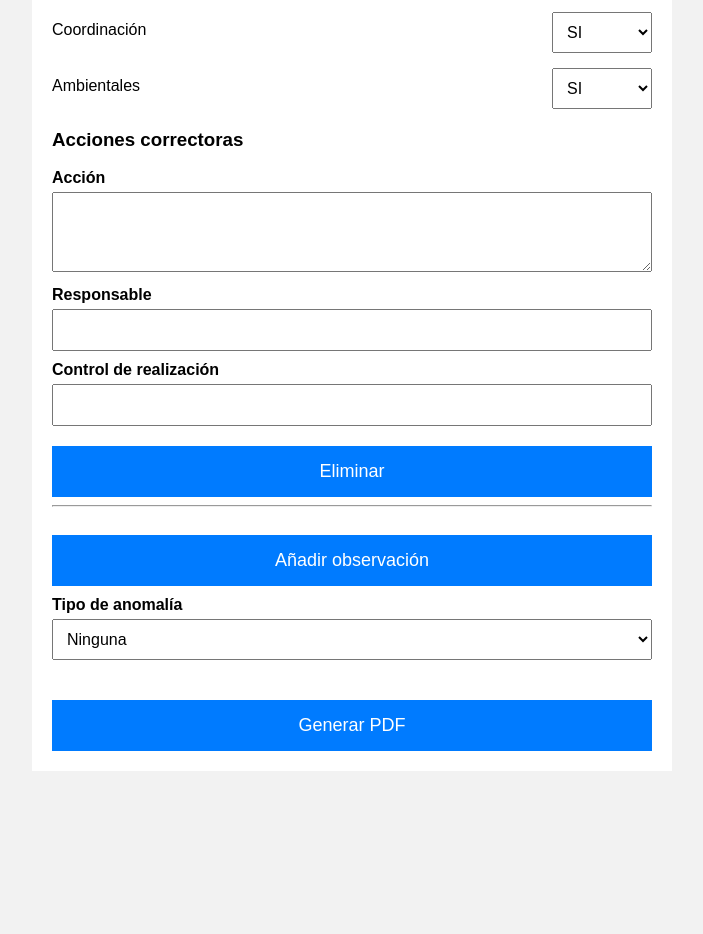
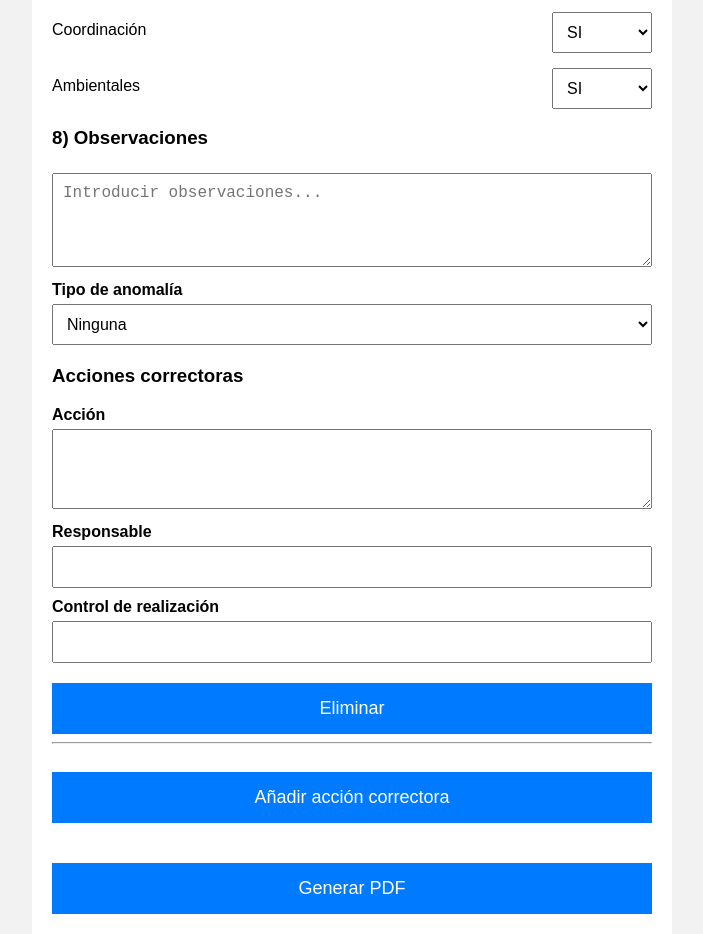
Before and after one commit to JuanHernandezMartinTesicnor/AutoFormulario, a website: page frontend/formularios/contratista/index.html in a window 1280 px wide. Shown: the part 931-1865 px from the top of the page, without its empty margins (288-991 px from the left). Before the commit the page ends 1702 px from the top, so only its background shows below. Drawn offline with Linux system fonts and the light colour scheme.

Commit message:
contratistas: escribir observaciones

```diff
--- a/frontend/formularios/contratista/app.js
+++ b/frontend/formularios/contratista/app.js
@@ -63,6 +63,7 @@ async function enviar() {
     incidencias: document.getElementById("incidencias").value,
     contrata: document.getElementById("contrata").value,
     descripcion: document.getElementById("descripcion").value,
+    observaciones: document.getElementById("observaciones").value,
     tipoAnomalia: document.getElementById("tipoAnomalia").value,
 
     checklist: {
--- a/frontend/formularios/contratista/index.html
+++ b/frontend/formularios/contratista/index.html
@@ -109,17 +109,12 @@
           <option>NA</option>
         </select>
       </div>
-    </div>
 
-    <!-- Observaciones -->
       <div class="section">
-      <h3>Acciones correctoras</h3>
 
-      <div id="accionesContainer"></div>
+        <h3>8) Observaciones</h3>
+        <textarea id="observaciones" rows="4" placeholder="Introducir observaciones..."></textarea>
 
-      <button type="button" onclick="agregarAccion()">
-        Añadir observación
-      </button>
         <label>Tipo de anomalía</label>
 
         <select id="tipoAnomalia">
@@ -135,6 +130,23 @@
           </option>
 
         </select>
+
+      </div>
+
+    </div>
+
+
+
+    <!-- Observaciones -->
+    <div class="section">
+      <h3>Acciones correctoras</h3>
+
+      <div id="accionesContainer"></div>
+
+      <button type="button" onclick="agregarAccion()">
+        Añadir acción correctora
+      </button>
+
     </div>
 
     <button onclick="enviar()">Generar PDF</button>
```
Also changed, not shown: backend/services/pdf/contratista/pdfTemplate.html (+8 -2 lines). Lines whose indentation alone changed are shown as unchanged.
